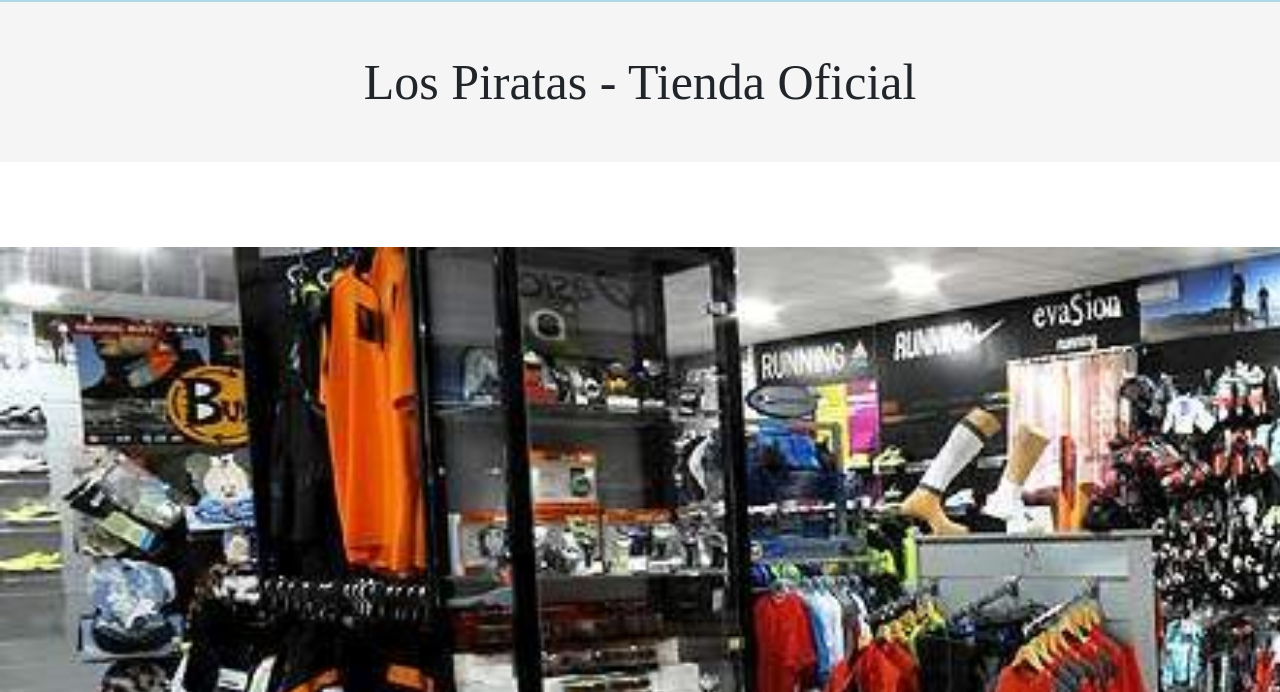
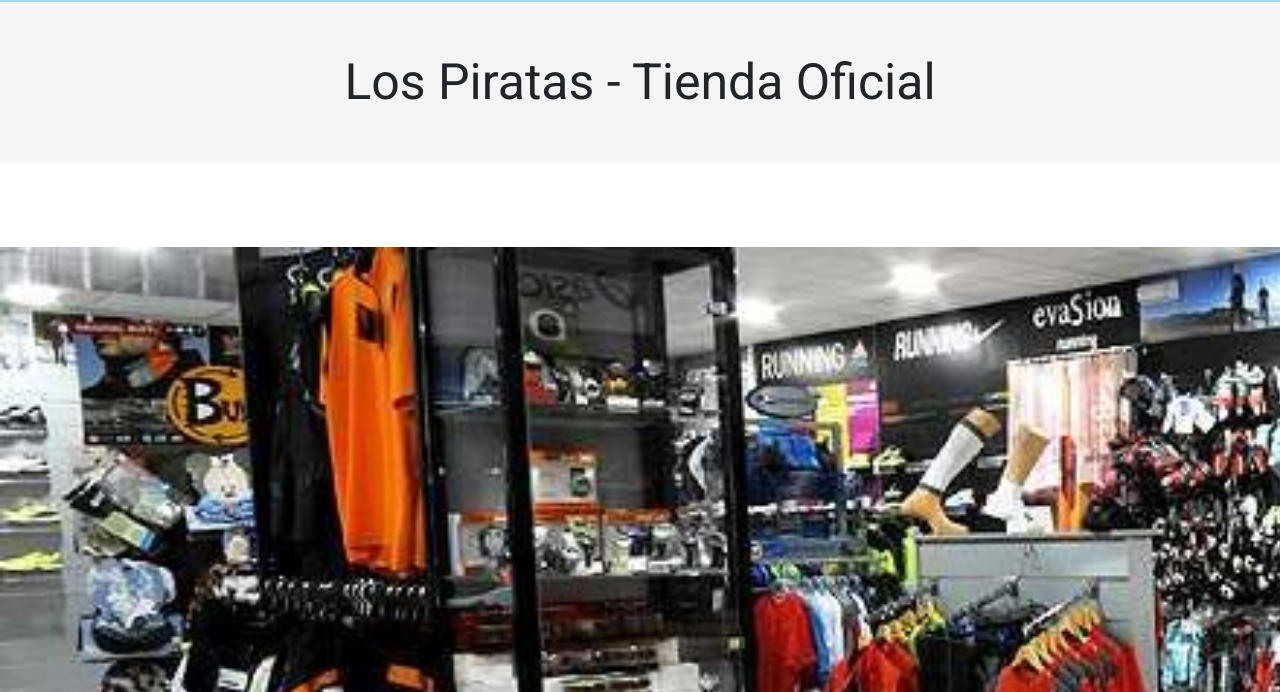
Before and after one commit to FacundoBrochero/LosPiratasTiendaOficial, a plain HTML site: page index.html in a window 1280 px wide. Shown: the part 108-800 px from the top of the page. Drawn offline with nearby package versions, Linux system fonts and the light colour scheme.

Commit message:
cambios en la letra

```diff
--- a/css/Estilo.css
+++ b/css/Estilo.css
@@ -13,7 +13,7 @@ h1 {
     font-size: 5rem;
     background-color: whitesmoke;
     padding: 5rem;
-    font-family: rorboto;
+    font-family: roboto;
 }
 
 h2 {
```
